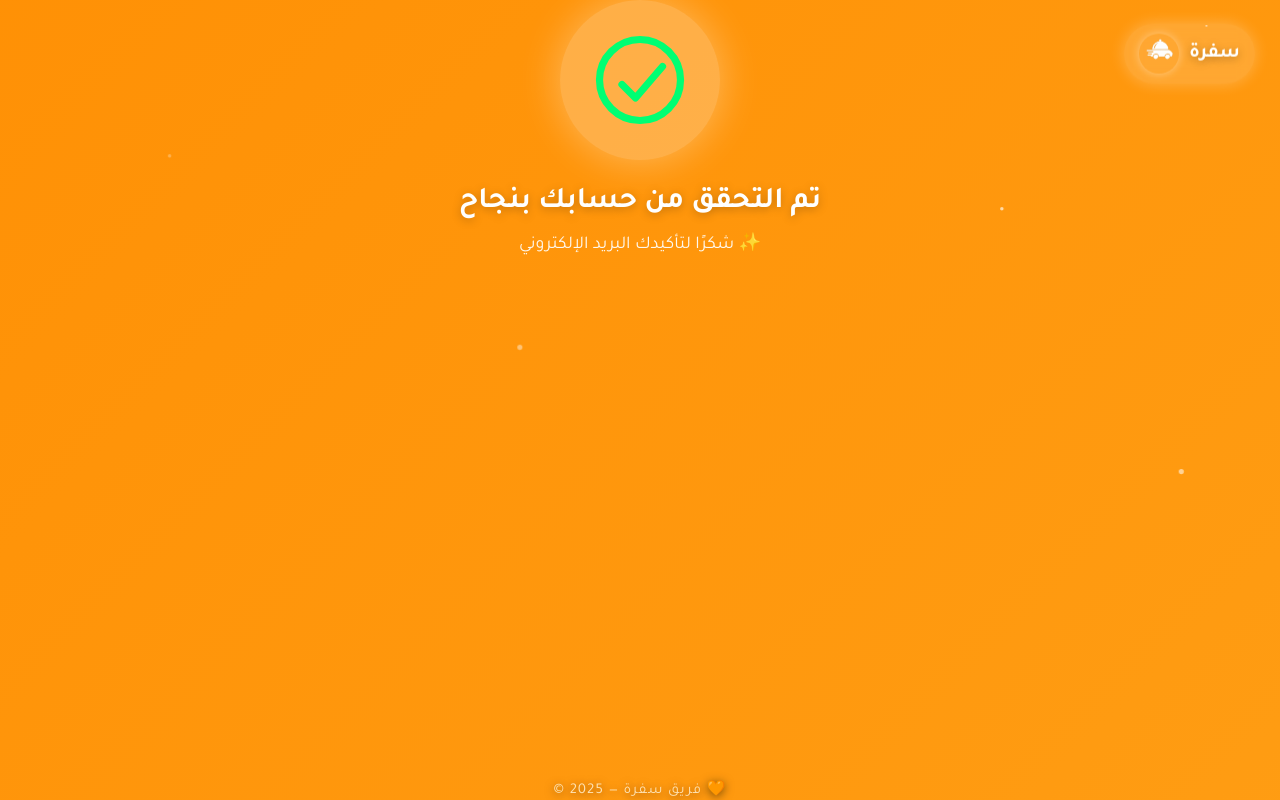
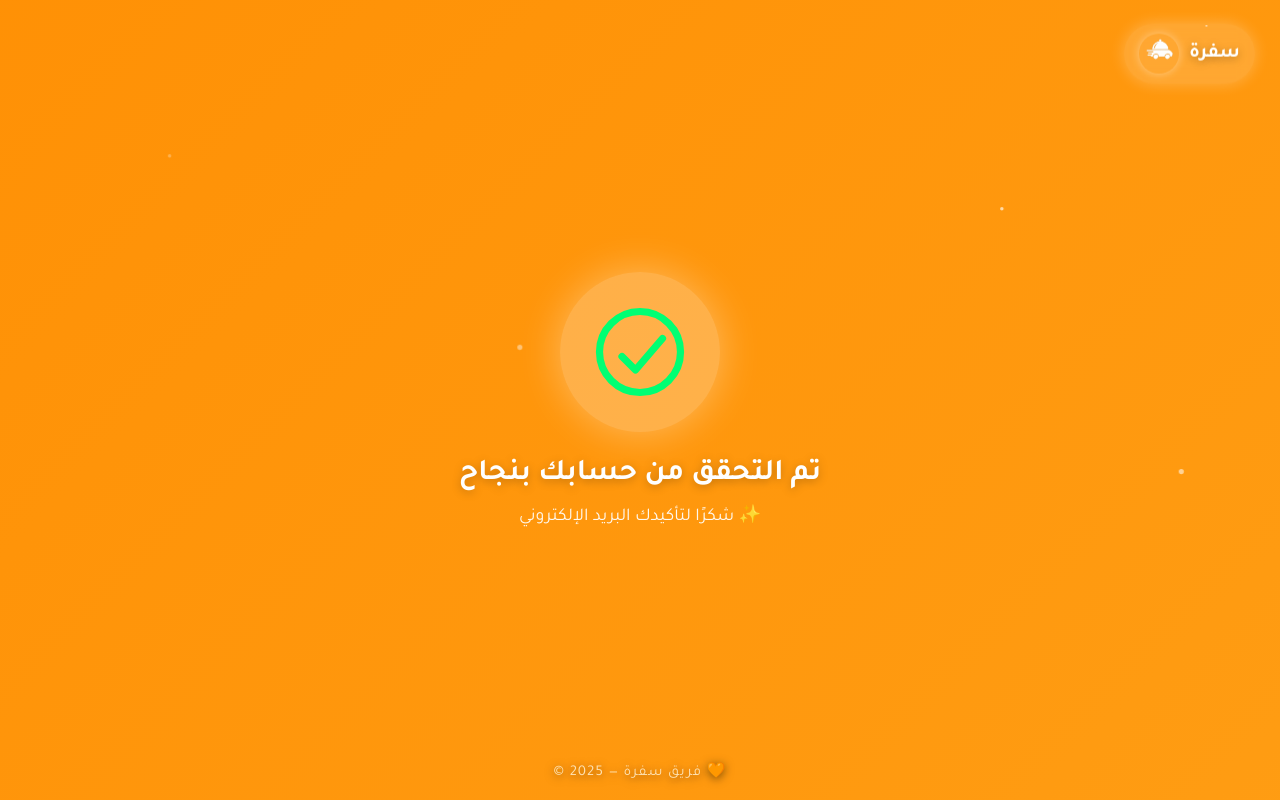
Before and after one commit to senku989/senku989.github.io, a plain HTML site: page safra.html in a window 1280 px wide. Drawn offline with Linux system fonts and the light colour scheme.

Commit message:
Update safra.html

```diff
--- a/safra.html
+++ b/safra.html
@@ -19,7 +19,8 @@
       flex-direction: column;
       color: #fff;
       animation: orangeWave 20s ease-in-out infinite;
-      overflow: hidden;
+
+      position: relative;
     }
 
     @keyframes orangeWave {
@@ -30,6 +31,7 @@
       100% { background-position: 0% 50%; }
     }
 
+    /* شعار سفرة */
     .logo-bubble {
       position: absolute;
       top: 25px;
@@ -65,6 +67,7 @@
       50% { transform: translateY(-6px); }
     }
 
+    /* فقاعة الصح */
     .circle {
       width: 160px;
       height: 160px;
@@ -88,6 +91,7 @@
       100% { transform: scale(1); opacity: 1; }
     }
 
+    /* علامة الصح */
     .checkmark {
       width: 90px;
       height: 90px;
@@ -143,6 +147,7 @@
       to { opacity: 1; transform: translateY(0); }
     }
 
+    /* الرذاذ الخلفي */
     .spark {
       position: absolute;
       width: 6px;
@@ -159,16 +164,17 @@
     }
 
     footer {
-      margin-top: auto;
+  position: absolute;
+  bottom: 18px;
   font-size: 15px;
-      color: #ffe2b2;
+  color: #ffe2b2; /* بيج مائل للبرتقالي */
   text-shadow: 0 2px 10px rgba(0,0,0,0.5), 0 0 8px rgba(255,165,0,0.4);
   letter-spacing: 1px;
   font-weight: 500;
   text-align: center;
   width: 100%;
   animation: fadeUp 1.5s ease 2s forwards;
-      opacity: 0;
+  opacity: 1;
 }
   </style>
 </head>
@@ -189,6 +195,7 @@
   <h1>تم التحقق من حسابك بنجاح</h1>
   <p>شكرًا لتأكيدك البريد الإلكتروني ✨</p>
 
+  <!-- الرذاذ المتحرك -->
   <div class="spark" style="top:20%; left:10%; animation-delay: 0s;"></div>
   <div class="spark" style="top:60%; left:30%; animation-delay: 1s;"></div>
   <div class="spark" style="top:80%; left:80%; animation-delay: 2s;"></div>
```
Lines whose indentation alone changed are shown as unchanged.
